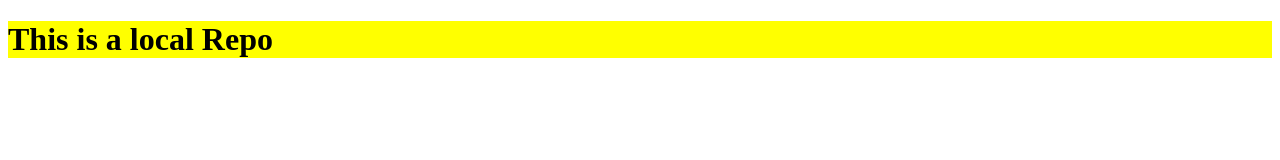
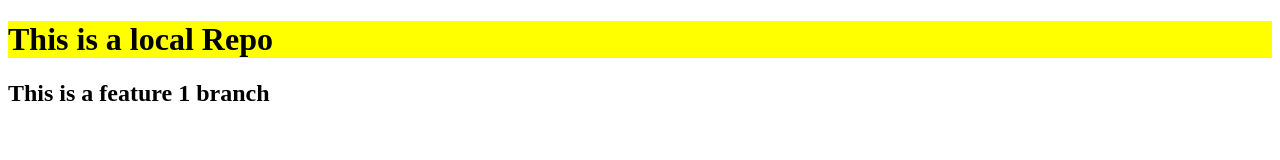
Before and after one commit to AatifSoftwareEngineer/localrepo, a plain HTML site: page index.html in a window 1280 px wide. Drawn offline with Linux system fonts and the light colour scheme.

Commit message:
feature1

```diff
--- a/index.html
+++ b/index.html
@@ -8,5 +8,6 @@
 </head>
 <body>
     <h1>This is a local Repo</h1>
+    <h2>This is a feature 1 branch</h2>
 </body>
 </html>
```
